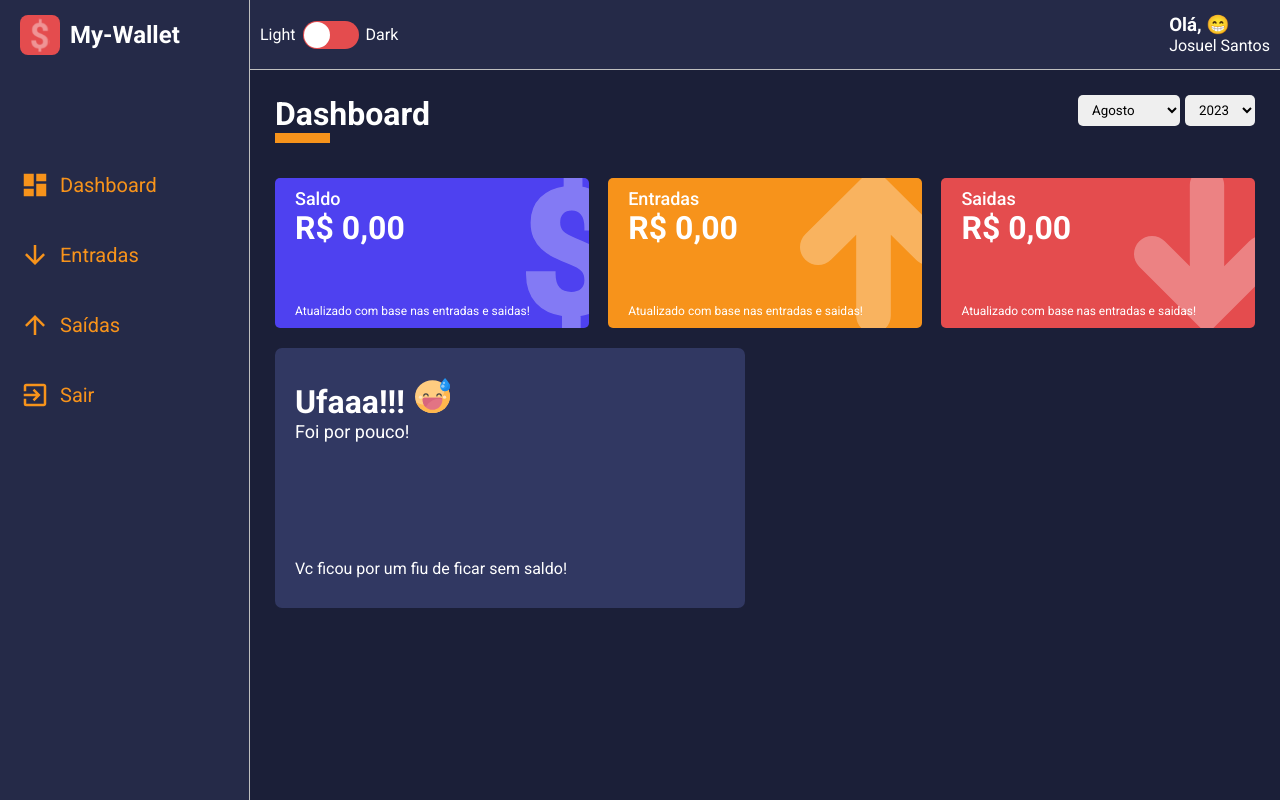
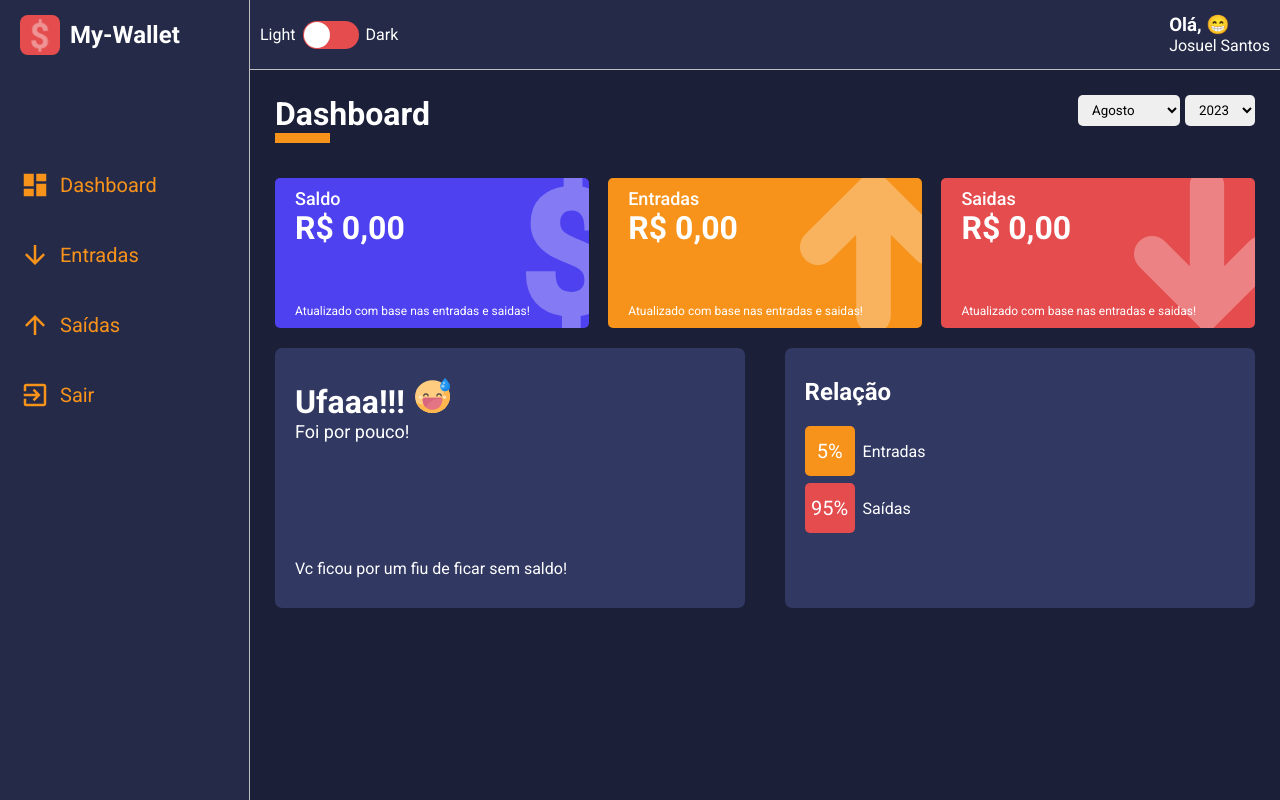
Before and after one commit to JosuelSantosDEV/MyWallet, a React (Create React App) app: page /dashboard in a window 1280 px wide. Built offline with nearby package versions, Linux system fonts and the light colour scheme.

Commit message:
Criando o grafico de pizza

```diff
--- a/package.json
+++ b/package.json
@@ -17,6 +17,7 @@
     "react-router-dom": "^6.26.1",
     "react-scripts": "5.0.1",
     "react-switch": "^7.0.0",
+    "recharts": "^2.12.7",
     "styled-components": "^6.1.11",
     "typescript": "^4.9.5",
     "web-vitals": "^2.1.4"
--- /dev/null
+++ b/src/components/PieChart/index.tsx
@@ -0,0 +1,26 @@
+import React from "react";
+import { Container, Legend, LegendContainer, SideLeft, SideRight } from "./styles";
+import { Pie, Cell, ResponsiveContainer} from "recharts"
+
+const PieChart: React.FC = ()=> (
+    <Container>
+        <SideLeft>
+            <h2>Relação</h2>
+            <LegendContainer>
+                <Legend color="#F7931B">
+                    <div>5%</div>
+                    <span>Entradas</span>
+                </Legend>
+                <Legend color="#E44C4E">
+                    <div>95%</div>
+                    <span>Saídas</span>
+                </Legend>
+            </LegendContainer>
+        </SideLeft>
+        <SideRight>
+
+        </SideRight>
+    </Container>
+);
+
+export default PieChart;
--- /dev/null
+++ b/src/components/PieChart/styles.ts
@@ -0,0 +1,68 @@
+import styled from "styled-components";
+
+interface ILegendProps {
+    color: string;
+}
+
+export const Container = styled.div`
+    width: 48%;
+    height: 260px;
+    margin: 10px 0;
+
+    background-color: ${props => props.theme.colors.tertiary};
+    color: ${props => props.theme.colors.white};
+
+    border-radius: 7px;
+
+    display: flex;
+`;
+
+export const SideLeft = styled.aside`
+    padding: 30px 20px;
+    > h2{
+        margin-bottom: 20px;
+    }
+`;
+
+export const LegendContainer = styled.ul`
+    list-style: none;
+
+    height: 175px;
+    padding-right: 15px;
+    overflow-y: scroll;
+
+    ::-webkit-scrollbar{
+        width: 10px;
+    }
+    ::-webkit-scrollbar-thumb{
+        background-color: ${props => props.theme.colors.secondary};
+        border-radius: 10px;
+    }
+    ::-webkit-scrollbar-track{
+        background-color: ${props => props.theme.colors.tertiary};
+    }
+`;
+
+export const Legend = styled.li<ILegendProps>`
+    display: flex;
+    align-items: center;
+    margin-bottom: 7px;
+
+    > div{
+        background-color: ${props => props.color};
+        width: 50px;
+        height: 50px;
+        border-radius: 5px;
+
+        font-size: 20px;
+        line-height: 50px;
+        text-align: center;
+    }
+    > span{
+        margin-left: 8px;
+    }
+`;
+
+export const SideRight = styled.main`
+
+`;
--- a/src/pages/Dashboard/index.tsx
+++ b/src/pages/Dashboard/index.tsx
@@ -8,6 +8,7 @@
 import MessageBox from "../../components/MessageBox";
 
 import { IMessageBoxProps } from "../../components/MessageBox";
+import PieChart from "../../components/PieChart";
 
 const Dashboard: React.FC = () => {
 
@@ -165,6 +166,7 @@
                     footerText={message.footerText}
                     icon={message.icon}
                 />
+                <PieChart/>
 
             </Content>
         </Container>
```
Also changed, not shown: 1 other file (tests, documents, lock files or other folders).
